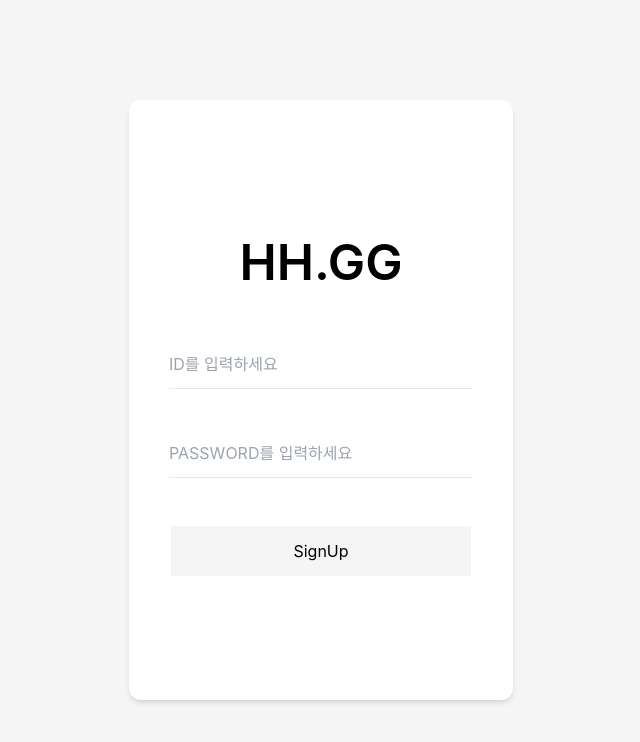
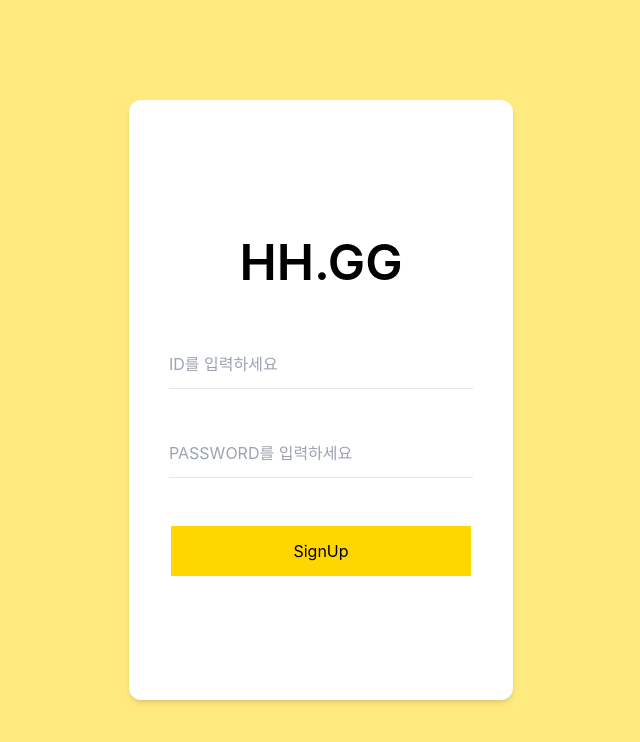
Before and after one commit to hang-hae-gg/FE-hang-hae-gg, a React (Create React App) app in the folder client/: page /join in a window 1280 px wide. Shown: the top 742 px of the page, without its empty margins (319-959 px from the left). Built offline with nearby package versions, Linux system fonts and the light colour scheme.

Commit message:
design:  Adjust color

```diff
--- a/client/package.json
+++ b/client/package.json
@@ -11,6 +11,7 @@
     "axios": "^1.4.0",
     "js-cookie": "^3.0.5",
     "jwt-decode": "^3.1.2",
+    "package.json": "^2.0.1",
     "postcss": "^8.4.23",
     "react": "^18.2.0",
     "react-dom": "^18.2.0",
--- a/client/src/pages/Join.jsx
+++ b/client/src/pages/Join.jsx
@@ -27,26 +27,26 @@ function Join() {
   }
 
   return (
-    <div className='flex flex-1 items-center justify-center py-16 bg-[#F5F5F5] h-screen '>
+    <div className='flex flex-1 items-center justify-center py-16 bg-[#FFD602]/50 h-screen '>
       <div className="max-w-sm mx-auto bg-white rounded-xl shadow-md flex items-center w-[700px] h-[600px] px-10">
         <div className='flex flex-1 flex-col  items-center'>
           <h1 className='text-[50px] font-semibold'>HH.GG</h1>
           <div>
             <input
-              className='bg-transparent border-b py-3 mt-10 outline-none w-full focus:border-black'
+              className='bg-transparent border-b py-3 mt-10 outline-none w-full focus:border-amber-400'
               placeholder="ID를 입력하세요"
               onChange={(e) => setUserName(e.target.value)}
             >
             </input>
             <input
-              className='bg-transparent border-b py-3 mt-10 outline-none w-full focus:border-black'
+              className='bg-transparent border-b py-3 mt-10 outline-none w-full focus:border-amber-400'
               placeholder="PASSWORD를 입력하세요"
               onChange={(e) => setPassword(e.target.value)}
             >
             </input>
           </div>
           <div>
-            <button className='mt-12 w-[300px] h-[50px] bg-[#F5F5F5]'
+            <button className='mt-12 w-[300px] h-[50px] bg-[#FFD602]'
             onClick={handleSubmit}
             >SignUp</button>
           </div>
--- a/client/src/pages/Login.jsx
+++ b/client/src/pages/Login.jsx
@@ -44,7 +44,7 @@ function Login() {
   }
 
   return (
-    <div className='flex flex-1 items-center justify-center py-16 bg-[#F5F5F5] h-screen '>
+    <div className='flex flex-1 items-center justify-center py-16 bg-[#FFD602]/50 h-screen '>
       <div className="max-w-sm mx-auto bg-white rounded-xl shadow-md flex items-center w-[700px] h-[600px] px-10">
         <div className='flex flex-1 flex-col  items-center'>
           <h1 className='text-[50px] font-semibold'>HH.GG</h1>
@@ -56,14 +56,14 @@ function Login() {
           </div>
           <div>
             <input
-              className='bg-transparent border-b py-3 mt-10 outline-none w-full focus:border-black'
+              className='bg-transparent border-b py-3 mt-10 outline-none w-full focus:border-amber-400'
               placeholder="ID를 입력하세요"
               onChange={(e) => setUserName(e.target.value)}
               value={userName}
             >
             </input>
             <input
-              className='bg-transparent border-b py-3 mt-10 outline-none w-full focus:border-black'
+              className='bg-transparent border-b py-3 mt-10 outline-none w-full focus:border-amber-400'
               placeholder="PASSWORD를 입력하세요"
               onChange={(e) => setPassword(e.target.value)}
               value={password}
@@ -73,7 +73,7 @@ function Login() {
           <div>
             <button
               onClick={handleSubmit}
-              className='mt-12 w-[300px] h-[50px] bg-[#F5F5F5]'>Login</button>
+              className='mt-12 w-[300px] h-[50px] bg-[#FFD602]'>Login</button>
           </div>
           <div className='pt-[17px]'>
             <span>아이디가 없으신가요?</span> <button onClick={() => navigate(`/join`)} className='text-blue-600'>회원가입</button>
```
Also changed, not shown: 1 other file (tests, documents, lock files or other folders).
